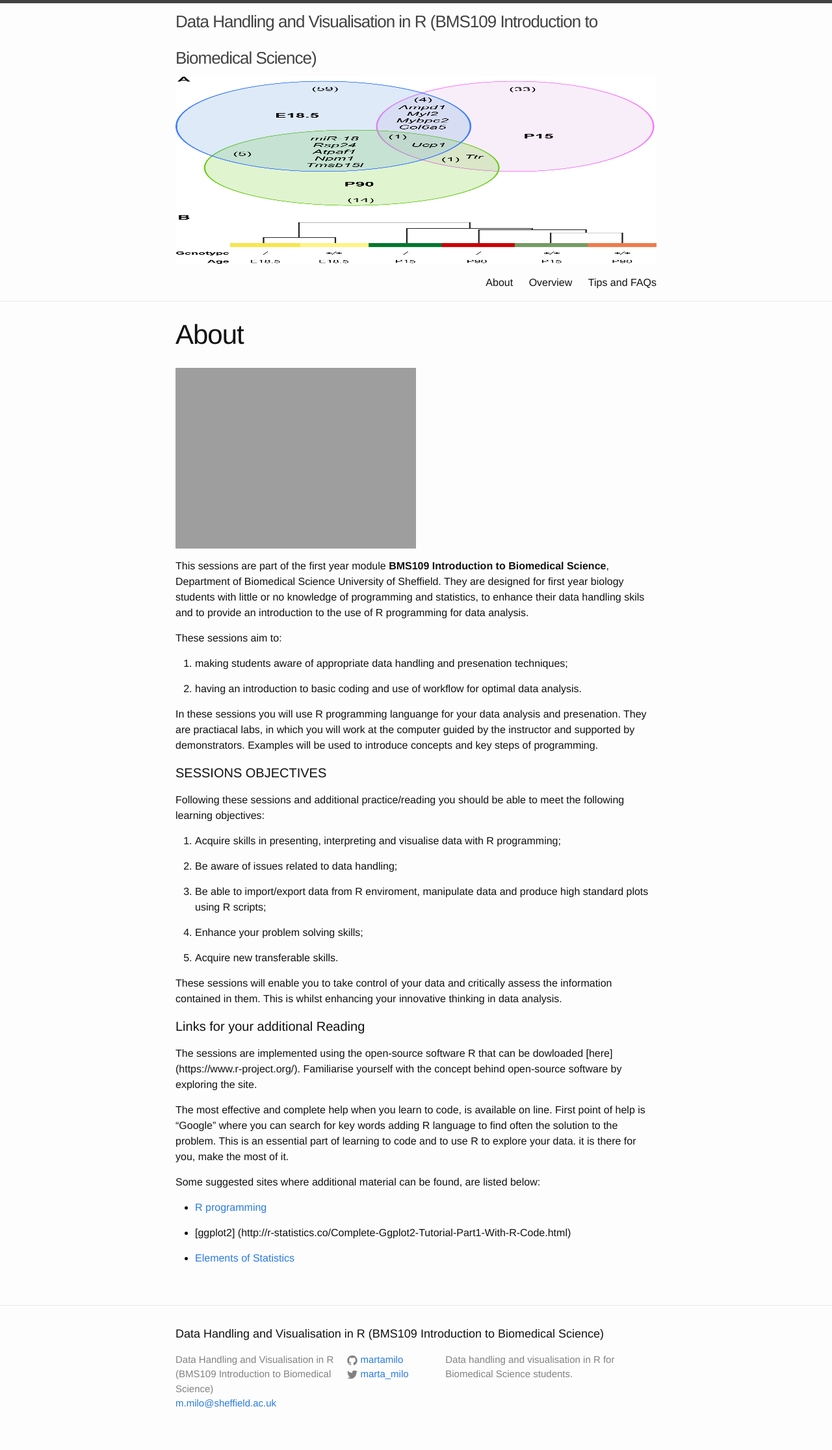
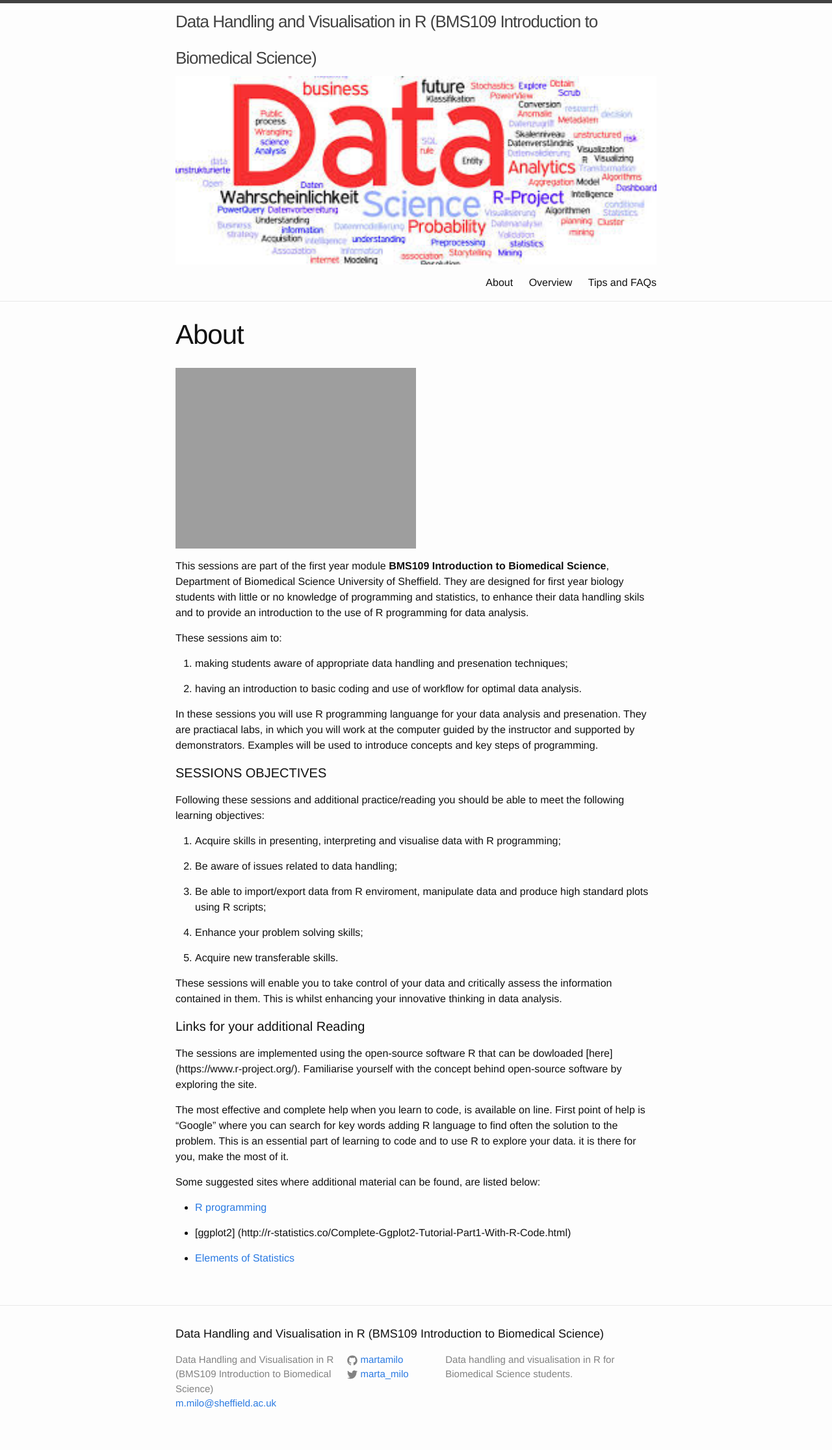
Before and after one commit to sods/R_data_handling, a Jekyll site: the page built from index.md, in a window 1280 px wide. Shown: the whole page at 65% size. Built offline with Jekyll 4.4.1, drawn with Linux system fonts in a browser that asks for light colours.

Commit message:
Update _config.yml

```diff
--- a/_config.yml
+++ b/_config.yml
@@ -8,7 +8,7 @@ baseurl: "/R_data_handling" # the subpath of your site, e.g. /blog/
 url: "http://opendsi.cc" # the base hostname & protocol for your site
 twitter_username: marta_milo
 github_username:  martamilo
-banner: about_image.jpg
+banner: data_banner.jpg
 # Build settings
 markdown: kramdown
 disqus: opendsiccbioinformatics
```
